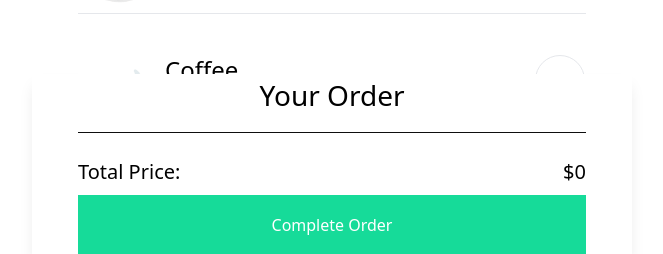
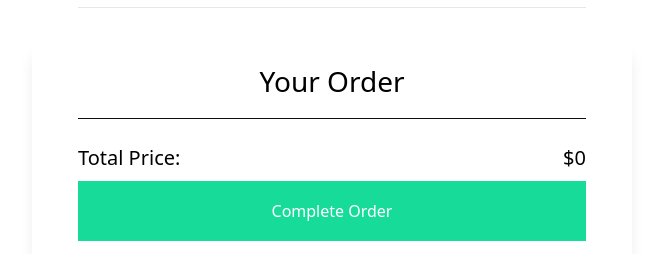
Before and after one commit to yujhenchen/restaurant-ordering-react, a React (Create React App) app: page / in a window 1280 px wide. Shown: the part 543-797 px from the top of the page, without its empty margins (308-971 px from the left). Built offline with nearby package versions, Linux system fonts and the light colour scheme.

Commit message:
add padding

```diff
--- a/src/App.js
+++ b/src/App.js
@@ -32,7 +32,7 @@ export default function App() {
         ))}
       </Section>
 
-      <Section customStyle="h-[320px] shadow-lg flex flex-col">
+      <Section customStyle="h-[320px] py-4 shadow-lg flex flex-col">
         <OrderSummary items={addedItems} onRemoveItem={onRemoveItem} />
       </Section>
     </main>
```
